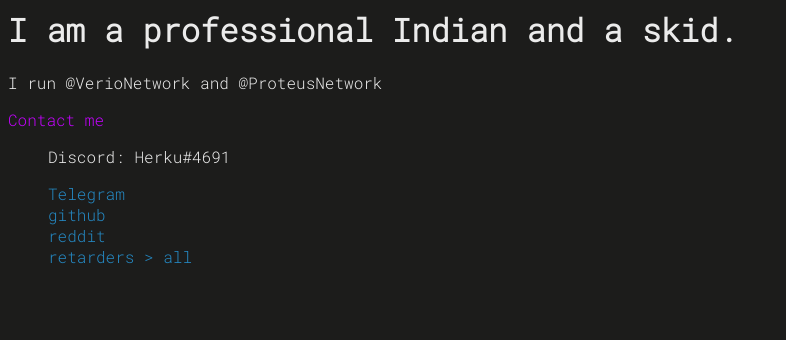
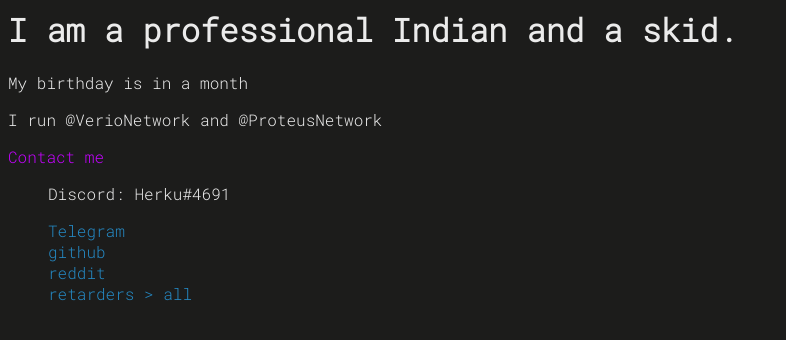
Before and after one commit to Herkina/herkina.github.io, a plain HTML site: page index.html in a window 1280 px wide. Shown: the whole page, without its empty margins (0-786 px from the left). Drawn offline with nearby package versions, Linux system fonts and the light colour scheme.

Commit message:
add birthday countdown :smiley:

```diff
--- a/index.html
+++ b/index.html
@@ -11,6 +11,7 @@
   <body>
 
     <h1>I am a professional Indian and a skid.</h1>
+    <p id="countdown"></p>
     <p>
       I run @VerioNetwork and @ProteusNetwork
     </p>
@@ -41,4 +42,16 @@
 
   </body>
 
+  <script src="https://cdnjs.cloudflare.com/ajax/libs/moment.js/2.27.0/moment.min.js"></script>
+  <script type="text/javascript">
+    const countdownElement = document.querySelector('#countdown');
+
+    function updateCountdown() {
+      const from = moment('august 21, 2020').from();
+      countdownElement.innerText = `My birthday is ${from}`;
+    }
+
+    this.updateCountdown();
+  </script>
+
 </html>
```
